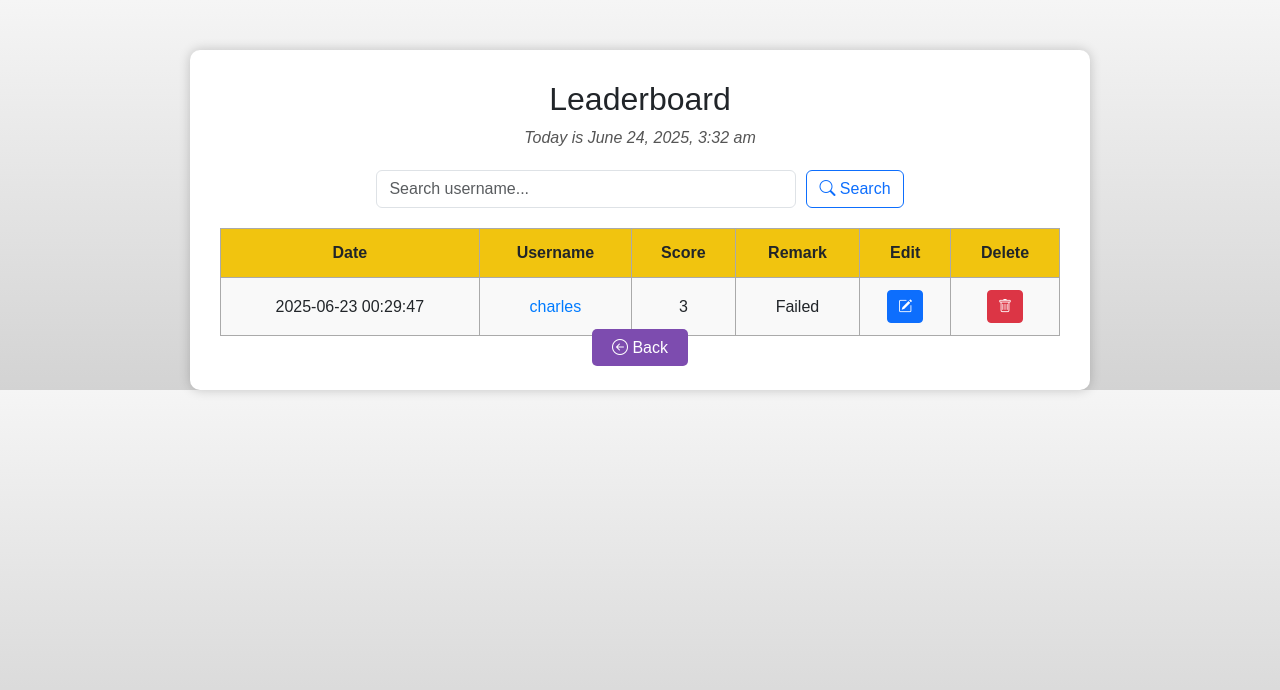
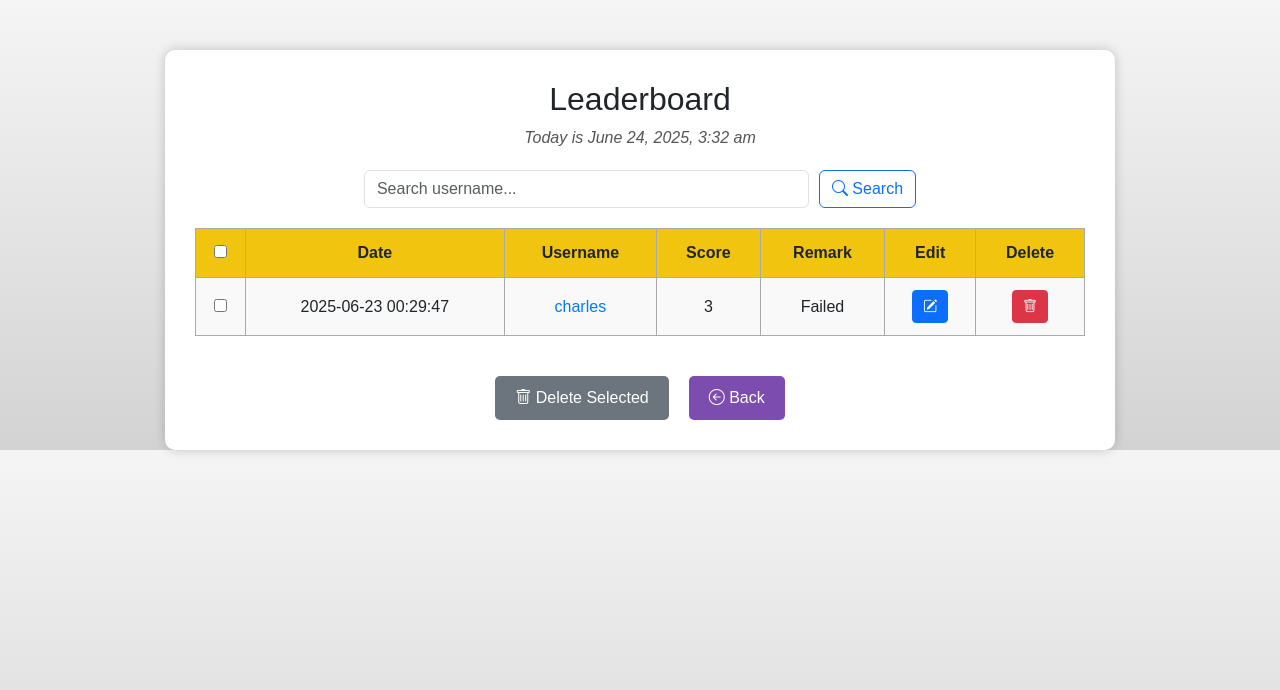
Before and after one commit to charles102105/updatedquiz, a PHP site: page /viewrankings.php in a window 1280 px wide. Shown: the top 690 px of the page. Run offline with PHP 8.4, Linux system fonts and the light colour scheme; data comes from the database, SQL or seed files in the repository.

Commit message:
Add files via upload

```diff
--- a/viewrankings.php
+++ b/viewrankings.php
@@ -1,4 +1,6 @@
 <?php
+// viewrankings.php - Complete Quiz Rankings Page with Bulk Delete Functionality
+
 $host = "localhost";
 $user = "root";
 $pass = "";
@@ -7,6 +9,22 @@ $conn = mysqli_connect($host, $user, $pass, $db);
 
 $searchTerm = "";
 $results = [];
+
+// Handle bulk delete
+if (isset($_POST['delete_selected']) && isset($_POST['selected_records'])) {
+    $selectedIds = $_POST['selected_records'];
+    if (!empty($selectedIds)) {
+        $placeholders = str_repeat('?,', count($selectedIds) - 1) . '?';
+        $deleteStmt = $conn->prepare("DELETE FROM results WHERE id IN ($placeholders)");
+        $deleteStmt->bind_param(str_repeat('i', count($selectedIds)), ...$selectedIds);
+        $deleteStmt->execute();
+        $deleteStmt->close();
+
+        // Redirect to prevent resubmission
+        header("Location: " . $_SERVER['PHP_SELF'] . (!empty($_GET['search']) ? "?search=" . urlencode($_GET['search']) : ""));
+        exit();
+    }
+}
 
 if (isset($_GET['search']) && !empty(trim($_GET['search']))) {
     $searchTerm = trim($_GET['search']);
@@ -33,8 +51,6 @@ if (isset($_GET['search']) && !empty(trim($_GET['search']))) {
 <html>
 <head>
     <title>View Rankings</title>
-
-
     <link href="https://cdn.jsdelivr.net/npm/bootstrap@5.3.0/dist/css/bootstrap.min.css" rel="stylesheet">
     <link href="https://cdn.jsdelivr.net/npm/bootstrap-icons@1.10.5/font/bootstrap-icons.css" rel="stylesheet">
 
@@ -52,7 +68,7 @@ if (isset($_GET['search']) && !empty(trim($_GET['search']))) {
             padding: 30px;
             border-radius: 10px;
             box-shadow: 0 0 12px rgba(0,0,0,0.2);
-            width: 900px;
+            width: 950px;
             text-align: center;
         }
         .timestamp {
@@ -90,6 +106,23 @@ if (isset($_GET['search']) && !empty(trim($_GET['search']))) {
         .back-button:hover {
             background-color: #a87ed8;
         }
+        .delete-selected-btn {
+            margin-top: 20px;
+            margin-right: 10px;
+            padding: 10px 20px;
+            background-color: #dc3545;
+            color: white;
+            border: none;
+            border-radius: 5px;
+            cursor: pointer;
+        }
+        .delete-selected-btn:hover {
+            background-color: #c82333;
+        }
+        .delete-selected-btn:disabled {
+            background-color: #6c757d;
+            cursor: not-allowed;
+        }
         .search-form {
             display: flex;
             justify-content: center;
@@ -103,6 +136,16 @@ if (isset($_GET['search']) && !empty(trim($_GET['search']))) {
         .username-link:hover {
             text-decoration: underline;
         }
+        .button-container {
+            display: flex;
+            justify-content: center;
+            align-items: center;
+            gap: 10px;
+            margin-top: 20px;
+        }
+        .checkbox-column {
+            width: 50px;
+        }
     </style>
 </head>
 <body>
@@ -110,14 +153,19 @@ if (isset($_GET['search']) && !empty(trim($_GET['search']))) {
         <h2>Leaderboard</h2>
         <div class="timestamp">Today is <?php echo date("F j, Y, g:i a"); ?></div>
 
-
+        <!-- Search Form -->
         <form method="get" class="search-form">
             <input type="text" name="search" class="form-control w-50" placeholder="Search username..." value="<?php echo htmlspecialchars($searchTerm); ?>">
             <button type="submit" class="btn btn-outline-primary"><i class="bi bi-search"></i> Search</button>
         </form>
 
+        <!-- Main Form for Bulk Operations -->
+        <form method="post" id="bulkForm">
             <table>
                 <tr>
+                    <th class="checkbox-column">
+                        <input type="checkbox" id="checkAll" title="Check/Uncheck All">
+                    </th>
                     <th>Date</th>
                     <th>Username</th>
                     <th>Score</th>
@@ -129,6 +177,9 @@ if (isset($_GET['search']) && !empty(trim($_GET['search']))) {
                 if ($result && mysqli_num_rows($result) > 0) {
                     while ($row = mysqli_fetch_assoc($result)) {
                         echo "<tr>
+                                <td class='checkbox-column'>
+                                    <input type='checkbox' name='selected_records[]' value='" . $row['id'] . "' class='record-checkbox'>
+                                </td>
                                 <td>" . htmlspecialchars($row['date']) . "</td>
                                 <td><a href='viewpage.php?user=" . urlencode($row['username']) . "' class='username-link'>" . htmlspecialchars($row['username']) . "</a></td>
                                 <td>" . htmlspecialchars($row['score']) . "</td>
@@ -146,12 +197,16 @@ if (isset($_GET['search']) && !empty(trim($_GET['search']))) {
                               </tr>";
                     }
                 } else {
-                echo "<tr><td colspan='6'>No records found.</td></tr>";
+                    echo "<tr><td colspan='7'>No records found.</td></tr>";
                 }
                 mysqli_close($conn);
                 ?>
             </table>
 
+            <div class="button-container">
+                <button type="submit" name="delete_selected" class="delete-selected-btn" id="deleteSelectedBtn" disabled onclick="return confirm('Are you sure you want to delete the selected records?')">
+                    <i class="bi bi-trash"></i> Delete Selected
+                </button>
 
                 <?php if (!empty($searchTerm)): ?>
                     <a href="viewrankings.php" class="back-button"><i class="bi bi-arrow-left-circle"></i> Back to All Records</a>
@@ -159,5 +214,53 @@ if (isset($_GET['search']) && !empty(trim($_GET['search']))) {
                     <a href="result.php" class="back-button"><i class="bi bi-arrow-left-circle"></i> Back</a>
                 <?php endif; ?>
             </div>
+        </form>
+    </div>
+
+    <script>
+        // Check/Uncheck all functionality
+        document.getElementById('checkAll').addEventListener('change', function() {
+            const checkboxes = document.querySelectorAll('.record-checkbox');
+            checkboxes.forEach(checkbox => {
+                checkbox.checked = this.checked;
+            });
+            updateDeleteButton();
+        });
+
+        // Individual checkbox change handler
+        document.querySelectorAll('.record-checkbox').forEach(checkbox => {
+            checkbox.addEventListener('change', function() {
+                updateCheckAllState();
+                updateDeleteButton();
+            });
+        });
+
+        // Update the "Check All" checkbox state based on individual checkboxes
+        function updateCheckAllState() {
+            const checkboxes = document.querySelectorAll('.record-checkbox');
+            const checkAllBox = document.getElementById('checkAll');
+            const checkedCount = document.querySelectorAll('.record-checkbox:checked').length;
+
+            if (checkedCount === 0) {
+                checkAllBox.indeterminate = false;
+                checkAllBox.checked = false;
+            } else if (checkedCount === checkboxes.length) {
+                checkAllBox.indeterminate = false;
+                checkAllBox.checked = true;
+            } else {
+                checkAllBox.indeterminate = true;
+            }
+        }
+
+        // Enable/disable delete button based on selection
+        function updateDeleteButton() {
+            const checkedBoxes = document.querySelectorAll('.record-checkbox:checked');
+            const deleteBtn = document.getElementById('deleteSelectedBtn');
+            deleteBtn.disabled = checkedBoxes.length === 0;
+        }
+
+        // Initialize button state on page load
+        updateDeleteButton();
+    </script>
 </body>
 </html>
```
Lines whose indentation alone changed are shown as unchanged.
